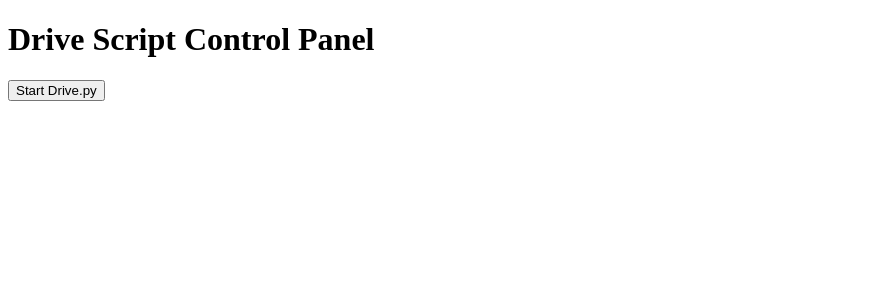
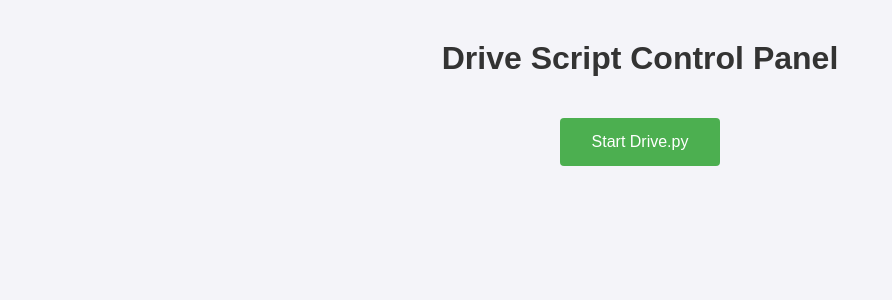
Before and after one commit to Kassandra-Rodriguez/auto-park-car, a Flask app: page / in a window 1280 px wide. Shown: the top 300 px of the page, without its empty margins (0-892 px from the left). Run offline with Flask 3, Linux system fonts and the light colour scheme.

Commit message:
Added some css.

```diff
--- a/extra-credit-Kassandra/templates/index.html
+++ b/extra-credit-Kassandra/templates/index.html
@@ -3,6 +3,34 @@
 <head>
     <meta charset="UTF-8">
     <title>Drive Controller</title>
+    <style>
+        body {
+            font-family: 'Arial', sans-serif;
+            background-color: #f4f4f9;
+            margin: 40px;
+            text-align: center;
+        }
+        h1 {
+            color: #333;
+        }
+        button {
+            background-color: #4CAF50; /* Green */
+            border: none;
+            color: white;
+            padding: 15px 32px;
+            text-align: center;
+            text-decoration: none;
+            display: inline-block;
+            font-size: 16px;
+            margin: 20px 2px;
+            cursor: pointer;
+            border-radius: 4px;
+            transition: background-color 0.3s ease;
+        }
+        button:hover {
+            background-color: #45a049;
+        }
+    </style>
 </head>
 <body>
     <h1>Drive Script Control Panel</h1>
```
